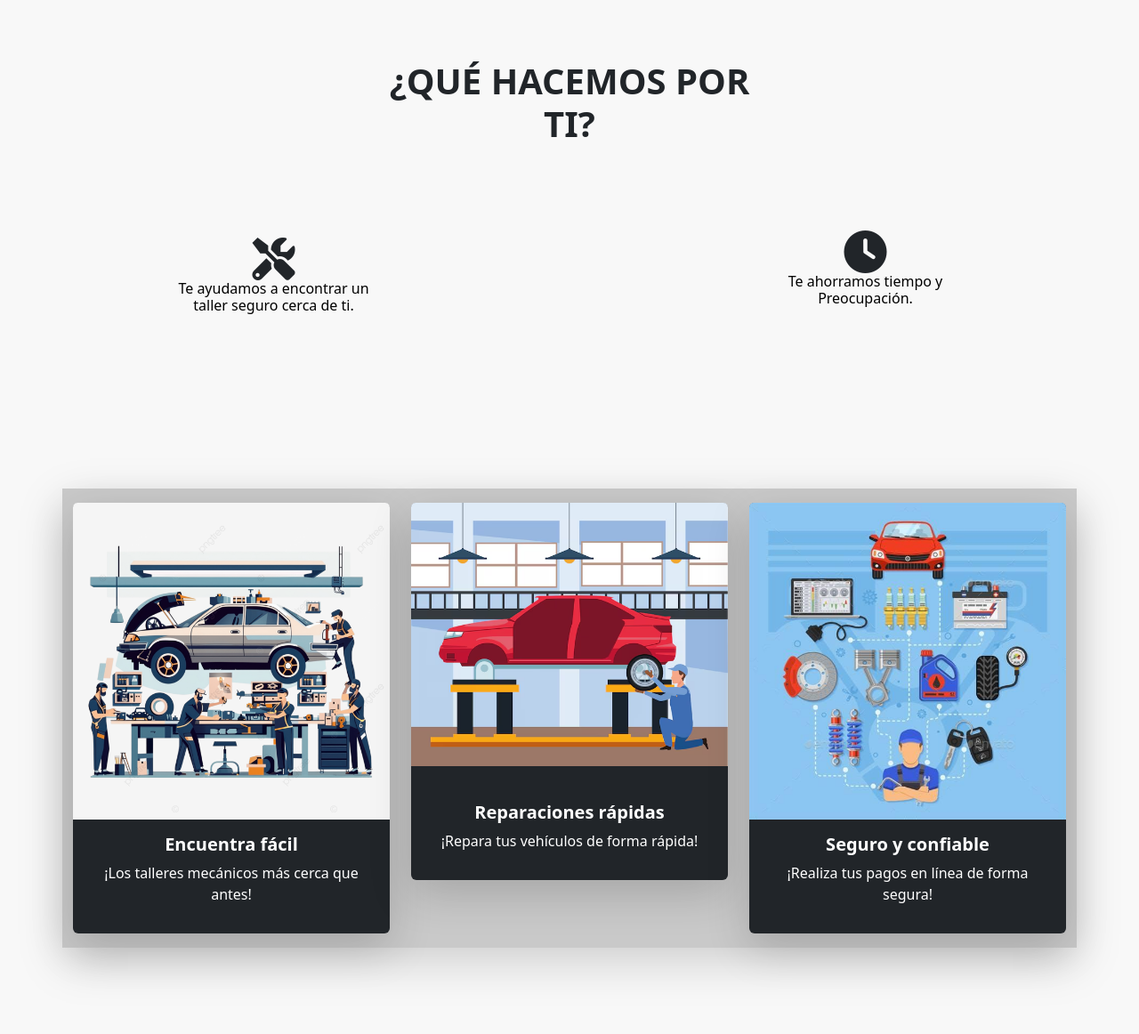
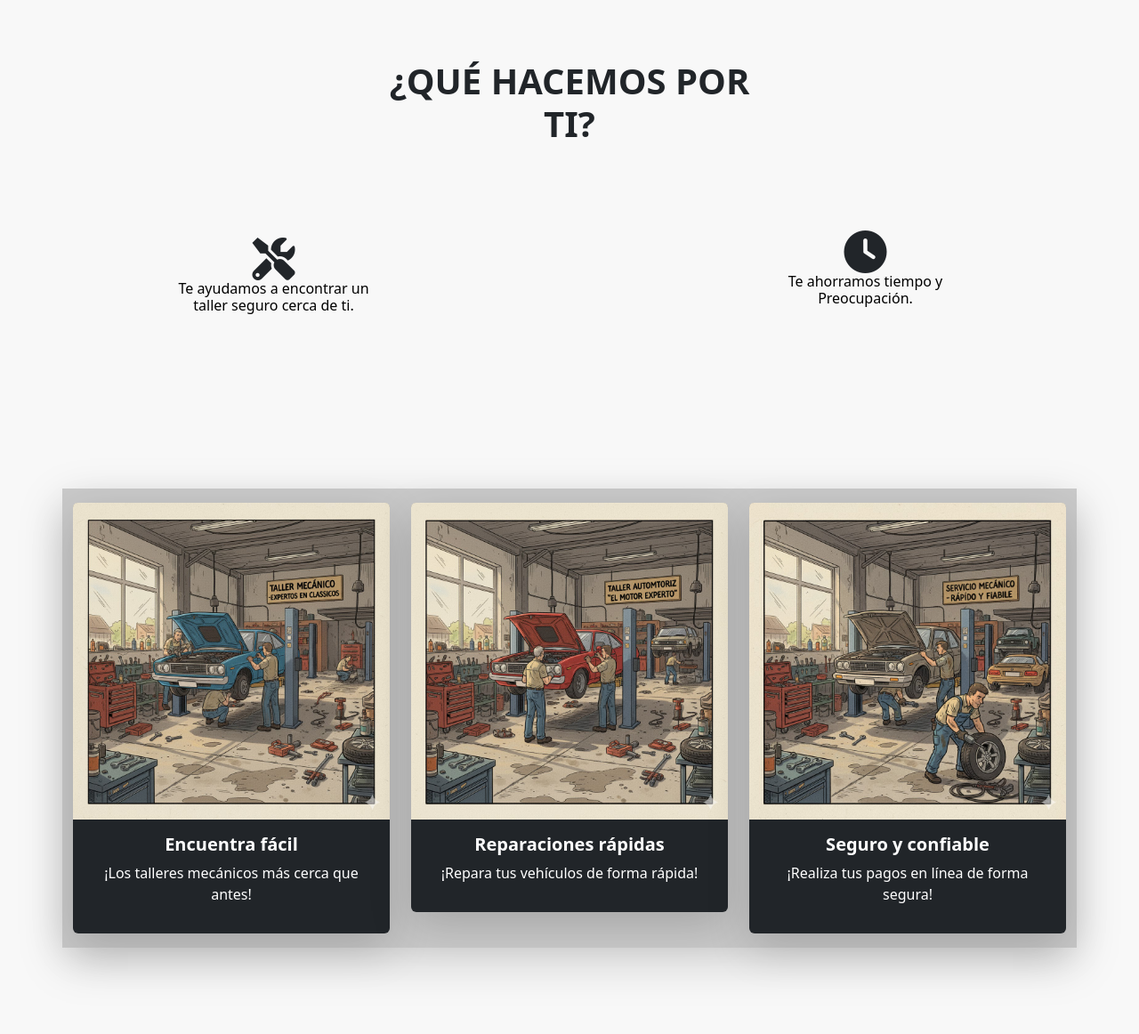
Before and after one commit to Exeeq/fixspot, a Django app: page / in a window 1280 px wide. Shown: the part 609-1771 px from the top of the page at 89% size. Run offline with Django 3.2, Linux system fonts and the light colour scheme.

Commit message:
cambios en imagenes del index

```diff
--- a/core/templates/core/index.html
+++ b/core/templates/core/index.html
@@ -60,7 +60,7 @@
             <div class="row justify-content-center bg-cards-pers">
                 <div class="col-lg-4 mb-3 mt-3">
                     <div class="card border-0 shadow-lg bg-dark">
-                        <img src="{% static 'core/img/taller1-500x500.png' %}" class="card-img-top w-100 h-100" alt="...">
+                        <img src="{% static 'core/img/taller1-500x500.jpg' %}" class="card-img-top w-100 h-100" alt="...">
                         <div class="card-body">
                             <h5 class="card-title fw-bold text-white">Encuentra fácil</h5>
                             <p class="text-white">¡Los talleres mecánicos más cerca que antes!</p>
@@ -69,8 +69,7 @@
                 </div>
                 <div class="col-lg-4 mb-3 mt-3">
                     <div class="card border-0 shadow-lg bg-dark">
-                        <img src="{% static 'core/img/taller2-500x500.avif' %}" class="card-img-top w-100 h-100" alt="...">
-                        <br>
+                        <img src="{% static 'core/img/taller2-500x500.jpg' %}" class="card-img-top w-100 h-100" alt="...">
                         <div class="card-body">
                             <h5 class="card-title fw-bold text-white">Reparaciones rápidas</h5>
                             <p class="text-white">¡Repara tus vehículos de forma rápida!</p>
```
Also changed, not shown: core/static/core/img/taller1-500x500.jpg, core/static/core/img/taller2-500x500.jpg, core/static/core/img/taller3-500x500.jpg.
